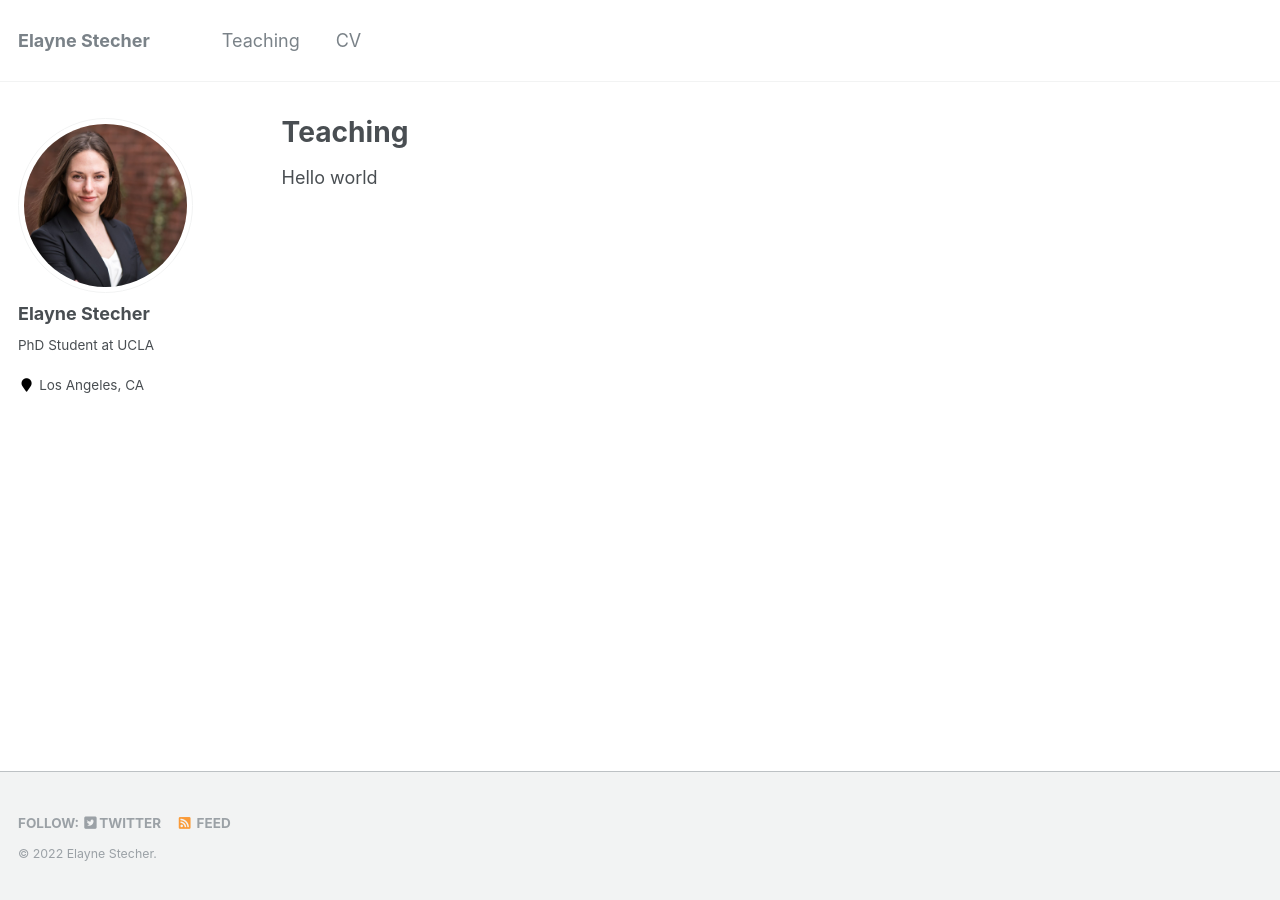
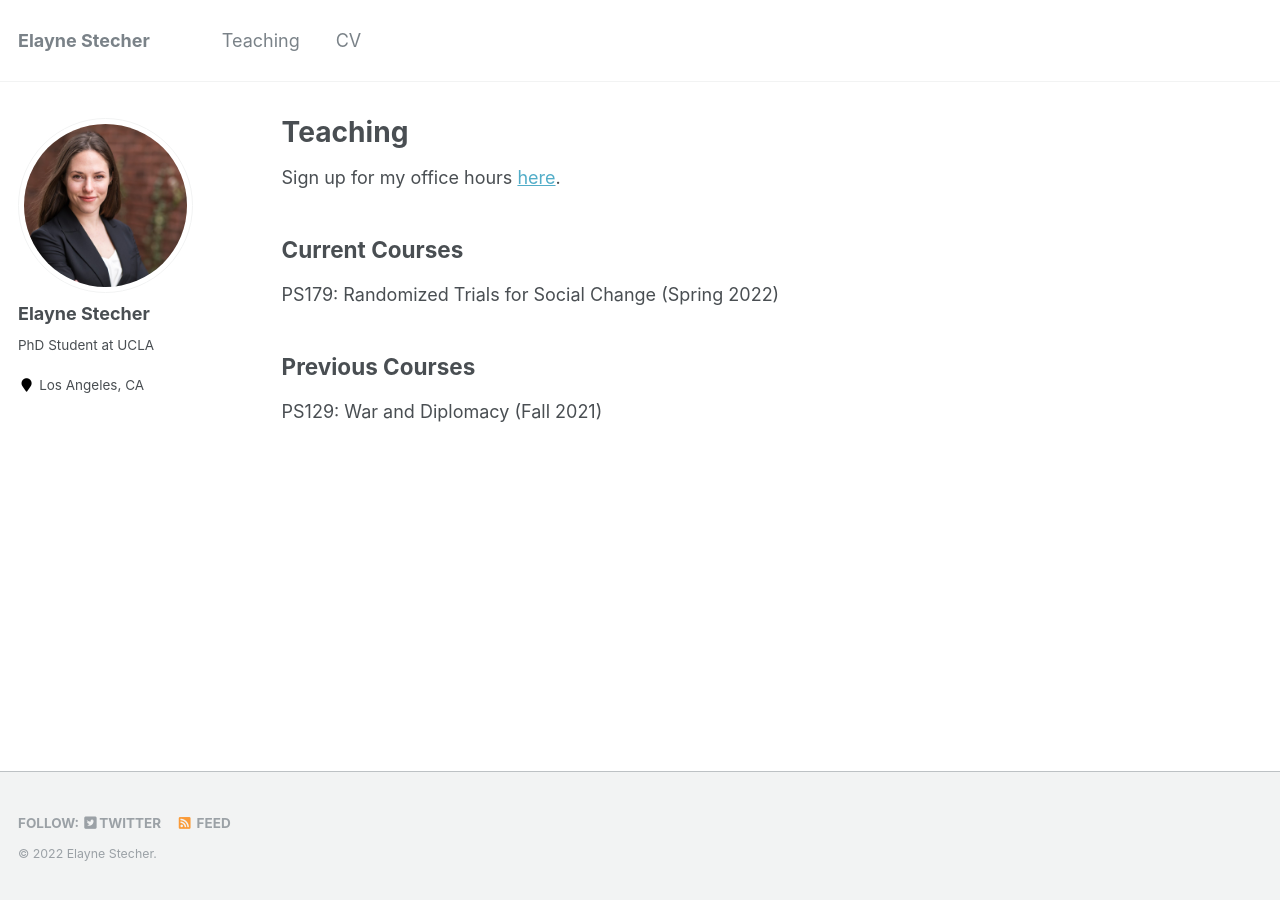
Before and after one commit to estech01/estech01.github.io, a Jekyll site: the page built from _pages/teaching.md, in a window 1280 px wide. Built offline with Jekyll 4.4.1, drawn with Linux system fonts in a browser that asks for light colours.

Commit message:
Update teaching.md

```diff
--- a/_pages/teaching.md
+++ b/_pages/teaching.md
@@ -5,7 +5,12 @@ permalink: /teaching/
 author_profile: true
 ---
 
-{% include base_path %}
+Sign up for my office hours [here](wejoinin.com/elaynestecher@ucla.edu).
 
+## Current Courses
 
-Hello world
+PS179: Randomized Trials for Social Change (Spring 2022)
+
+## Previous Courses
+
+PS129: War and Diplomacy (Fall 2021)
```
